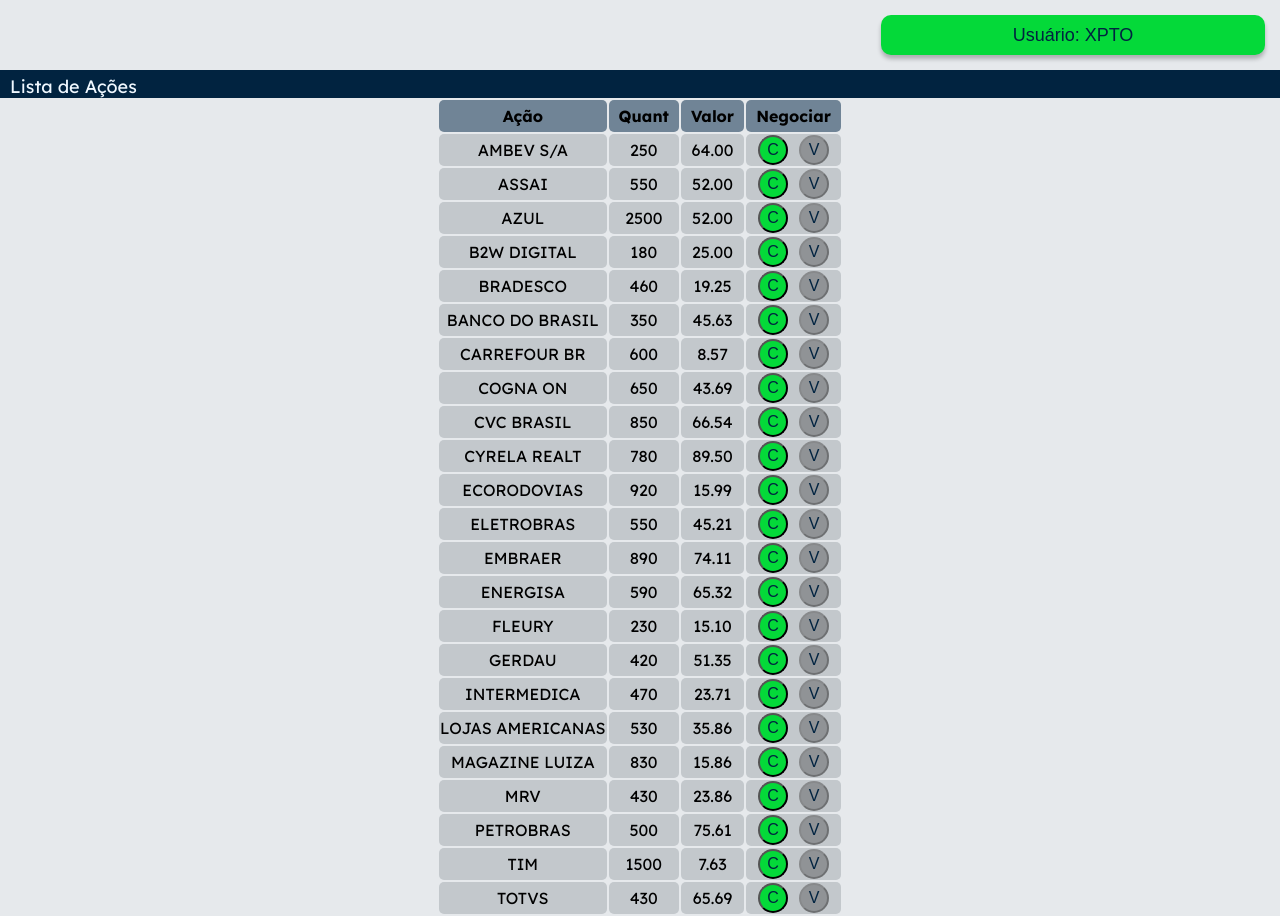
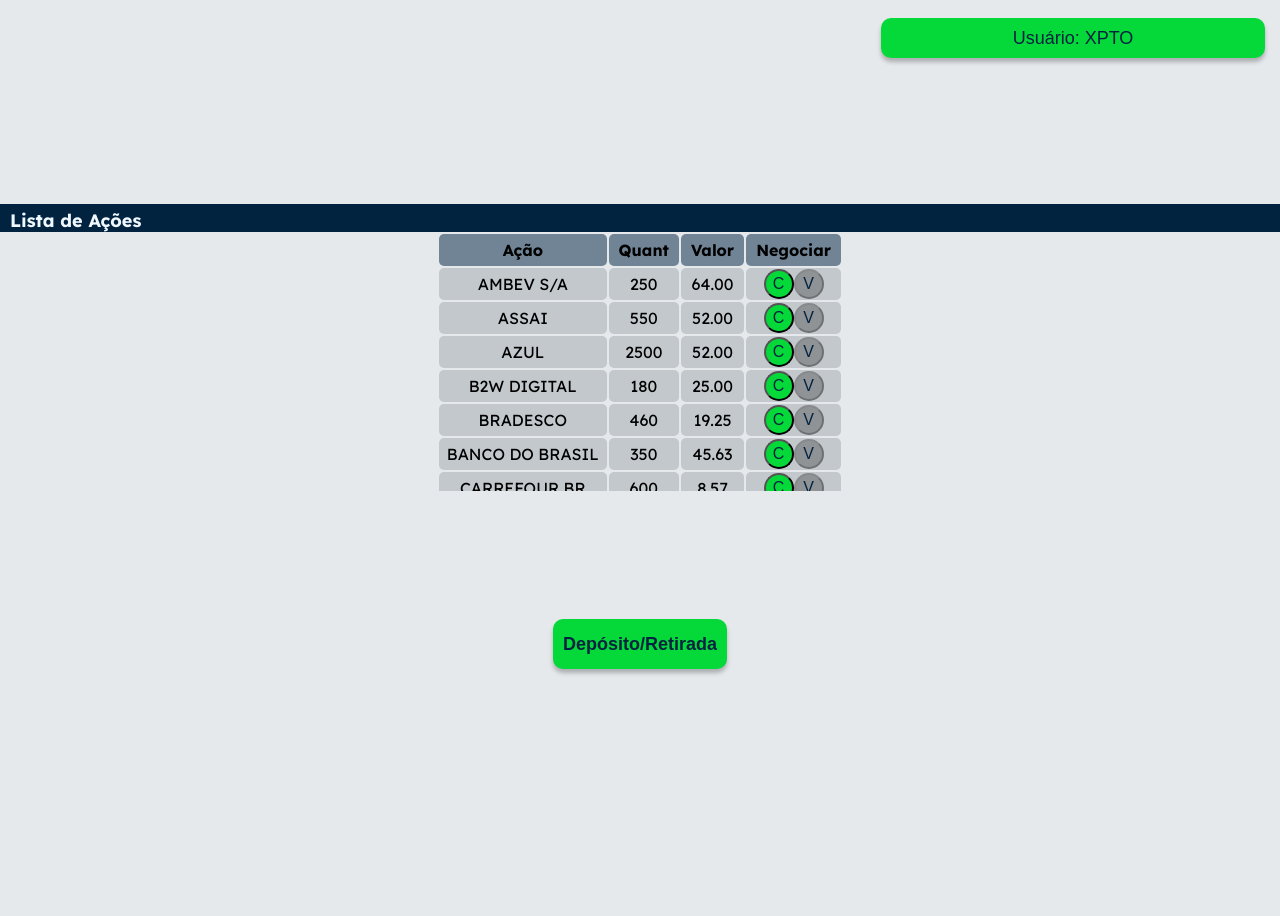
Before and after one commit to Thiaracosta/easy-inv, a React (Create React App) app: page /listActions in a window 1280 px wide. After the commit the page ends 800 px from the top, so only its background shows below. Built offline with nearby package versions, Linux system fonts and the light colour scheme.

Commit message:
style: estilização o listActions - listActions.css

```diff
--- a/src/components/Table.js
+++ b/src/components/Table.js
@@ -6,7 +6,7 @@
 
 function Table(props) {
   const navigate =  useNavigate();
-  const { actions, isVisible, title } = props;
+  const { actions, isVisible } = props;
   const { handleBuyAndSellButton } = useContext(invContext);
 
   const handleBuyAndSell = (e) => {
@@ -16,7 +16,6 @@
 
   return (
     <main>
-    <p className='title-table'>{title}</p>
      <div className='container-table'>
         <table>
           <thead>
@@ -33,7 +32,7 @@
                 <td>{ item.company }</td>
                 <td>{ item.quantity }</td>
                 <td>{ item.price }</td>
-                <td className='tr-card-btn'>
+                <td className='tr-card-bt'>
                   <button
                     className='bnt-table btn-green'
                     type="button"
@@ -65,7 +64,6 @@
 Table.propTypes = {
   actions:PropTypes.array,
   isVisible:PropTypes.bool,
-  title:PropTypes.string,
 }.isRequired;
 
 export default Table;
--- a/src/components/table.css
+++ b/src/components/table.css
@@ -1,15 +1,6 @@
 main {
   height: 100vh;
   background-color: #012340;
-}
-
-.title-table {
-  font-size: large;
-  text-justify: center;
-  margin: 0;
-  padding-top: 5px;
-  padding-left: 10px;
-  color: aliceblue;
 }
 
 .container-table {
--- a/src/pages/ListActions.js
+++ b/src/pages/ListActions.js
@@ -2,8 +2,11 @@
 import Header from '../components/Header';
 import Table from '../components/Table';
 import invContext from '../context/invContext';
+import {  useNavigate } from 'react-router-dom';
+import './listActions.css'
 
 function ListActions() {
+  const navigate =  useNavigate();
   const { actions, myActions } = useContext(invContext);
   const [isVisible, setIsVisible] = useState(true)
 
@@ -14,23 +17,40 @@
   }, [myActions]);
 
   return (
-    <div>
+    <div className='contanier-list'>
       <Header/>
+      <div className='contanier-actions-list'>
     {isVisible &&
-      <div>
+      <div className='contanier-table-list'>
+        <h3 className='title-list'>Minhas Ações</h3>
+        <div className='card-table-list'>
           <Table
             actions={actions}
             isVisible={false}
-          title="Minhas Ações"
           />
         </div>
+      </div>
     }
-      <div>
+      <div className='contanier-table-list'>
+        <h3 className='title-list'>Lista de Ações</h3>
+        <div className='card-table-list'>
           <Table
             actions={actions}
             isVisible={true}
-          title="Lista de Ações"
           />
+        </div>
+      </div>
+      <div className='card-btn-table'>
+        <div >
+          <button
+            className='bnt-account-table'
+            type="button"
+            onClick={ () => navigate('/account')}
+          >
+            Depósito/Retirada
+          </button>
+        </div>
+      </div>
       </div>
     </div>
   );
--- /dev/null
+++ b/src/pages/listActions.css
@@ -0,0 +1,47 @@
+
+.contanier-list {
+  height: 100vh;
+  display: flex;
+  flex-direction: column;
+  justify-content: space-evenly;
+}
+
+.contanier-actions-list {
+  height: 90%;
+  display: flex;
+  flex-direction: column;
+  justify-content: space-evenly;
+}
+
+.contanier-table-list {
+  height: 40%;
+}
+
+.title-list {
+  font-size: large;
+  text-justify: center;
+  margin: 0;
+  padding-top: 5px;
+  padding-left: 10px;
+  color: aliceblue;
+  background-color: #012340;
+}
+
+.card-table-list {
+  height: 90%;
+  overflow-y: scroll;
+}
+
+.card-btn-table {
+  display: flex;
+  flex-direction: row;
+  justify-content: center;
+}
+
+.bnt-account-table {
+  width: 100%;
+  border: #04d939d8;
+  box-shadow: 0px 4px 4px rgba(0, 0, 0, 0.25);
+  font-size: large;
+  font-weight: 600;
+}
```
Lines whose indentation alone changed are shown as unchanged.
